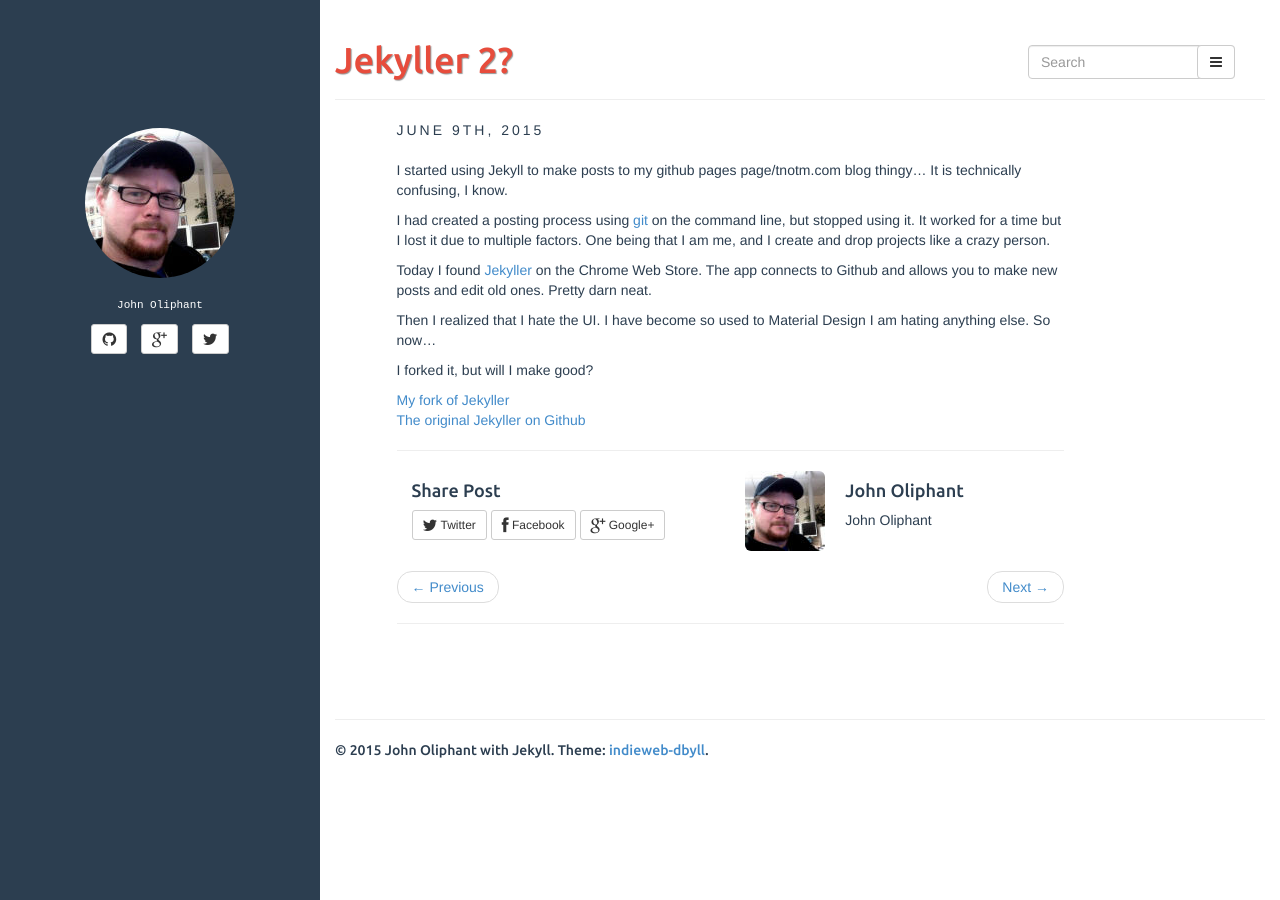
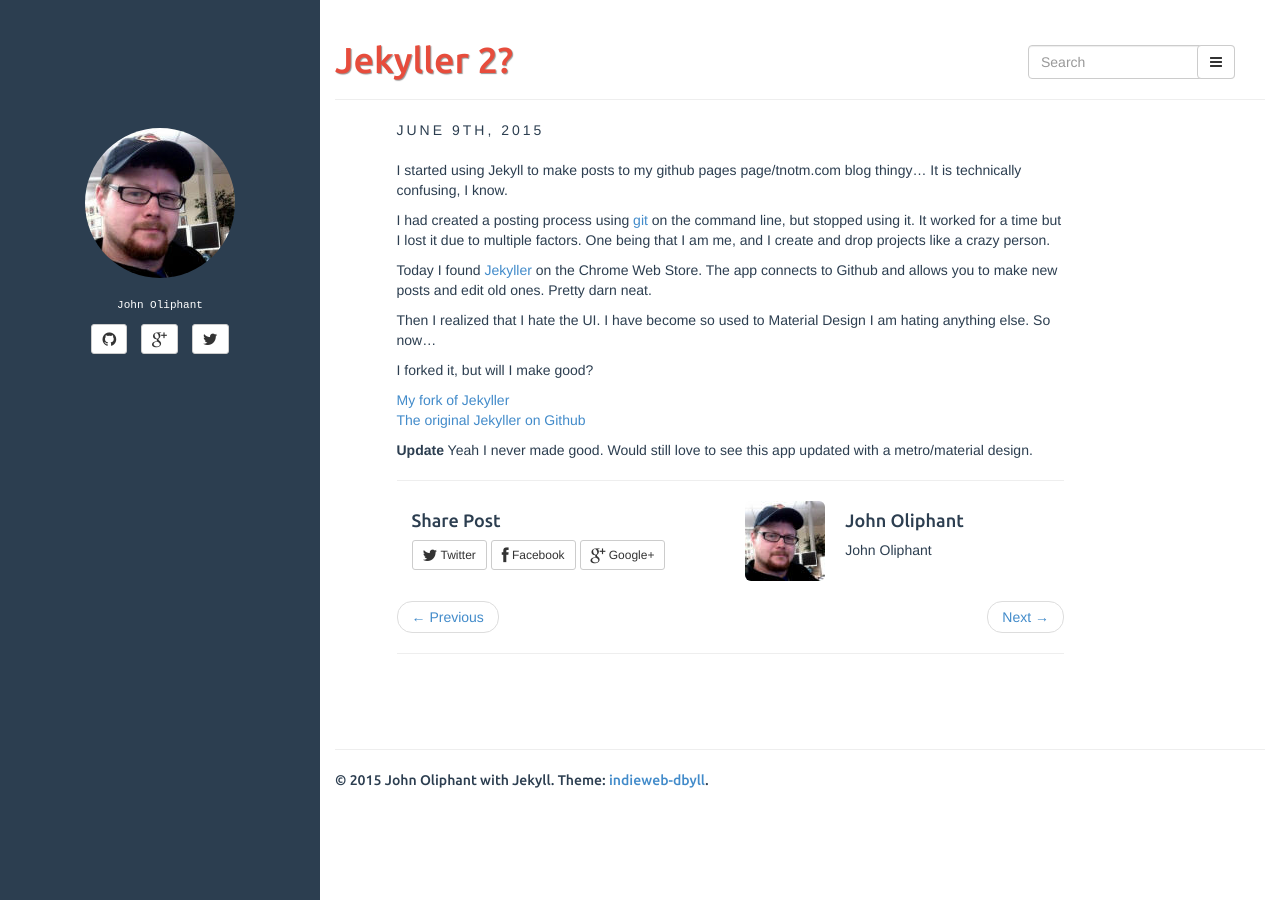
Before and after one commit to tnotm/tnotm.github.io, a Jekyll site: the page built from _posts/2015-6-9--post-12-00-00.md, in a window 1280 px wide. Built offline with Jekyll 4.4.1, drawn with Linux system fonts in a browser that asks for light colours; comment, search, counter and statistics services are not loaded; some of the changed lines change nothing that is shown.

Commit message:
update from Jekyller

```diff
--- a/_posts/2015-6-9--post-12-00-00.md
+++ b/_posts/2015-6-9--post-12-00-00.md
@@ -6,13 +6,14 @@
 info:
 layout: post
 published: true
-sha: 2f397dd2a1fbc042644a0343648d8cdadb76b713
+sha: e11887be198be46093b5f8b5526e1b31697dd10d
 slug: '-post-12-00-00'
 tags: []
 title: 'Jekyller 2?'
 type: post
 
 ---
+
 
 I started using Jekyll to make posts to my github pages page/tnotm.com blog thingy... It is technically confusing, I know.
 
@@ -27,3 +28,5 @@
 [My fork of Jekyller](https://github.com/tnotm/jekyller)
 <br>
 [The original Jekyller on Github](https://github.com/shinemoon/jekyller)
+
+**Update** Yeah I never made good.  Would still love to see this app updated with a metro/material design.
```
